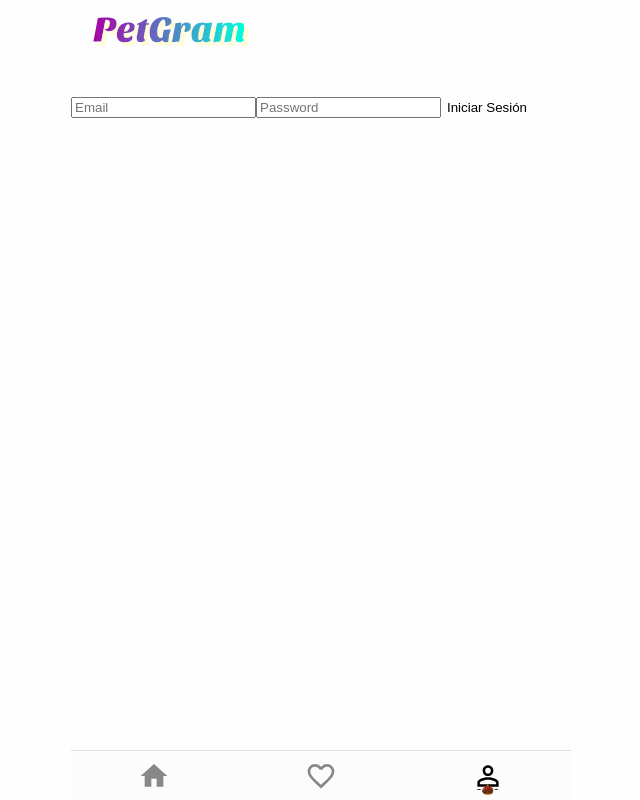
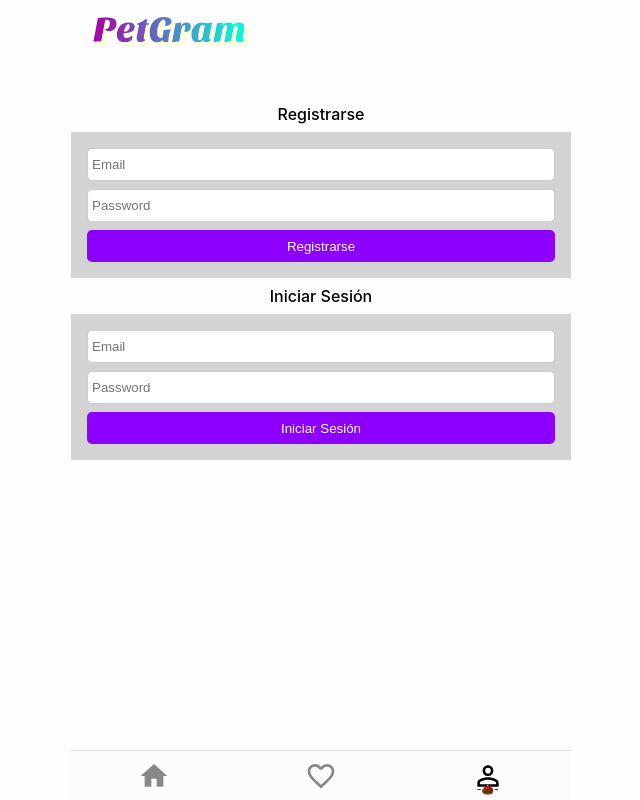
Before and after one commit to HASCA-GH/petgram, a React (Create React App) app: page /user in a window 1280 px wide. Shown: the whole page, without its empty margins (319-959 px from the left). Built offline with nearby package versions, Linux system fonts and the light colour scheme.

Commit message:
Add: Styling the form with styled-components.

```diff
--- a/src/components/UserForm/UserForm.js
+++ b/src/components/UserForm/UserForm.js
@@ -1,6 +1,6 @@
 import React, { useState } from 'react'
 import useInputValue from '../../hooks/useInputValue'
-
+import {Form, Input, Button, Title} from './styles'
 // const useInputValue = initialValue => {
 //     const [value, setValue] = useState(initialValue)
 //     const onChange = e => setValue(e.target.value)
@@ -8,20 +8,22 @@
 //     return {value, onChange}
 // }
 
-const UserForm = ({onSubmit}) => {
+const UserForm = ({onSubmit, title}) => {
     // const [email,setEmail] = useState('')
     // const [password,setPassword] = useState('')
     const email = useInputValue('')
     const password = useInputValue('')
 
   return (
-    <form onSubmit={onSubmit}>
+    <>
+        <Title>{title}</Title>
+        <Form onSubmit={onSubmit}>
             {/* <input
                 placeholder='Email'
                 value={email.value}
                 onChange={email.onChange} /> */}
             {/* Ojo con el res operator "...email" que implica utilizar todas las propiedades y métodos que están definidas en email. En otras palabras el value como el onChange pasarán como props al input, por lo que el anterior input comentado se simplifica de la forma:*/}
-        <input
+            <Input
                 placeholder='Email'
                 {...email} />
             {/* <input
@@ -30,12 +32,13 @@
                 value={password.value}
                 onChange={password.onChange} /> */}
             {/* Ojo con el res operator "...password" que implica utilizar todas las propiedades y métodos que están definidas en password. En otras palabras el value como el onChange pasarán como props al input, por lo que el anterior input comentado se simplifica de la forma:*/}
-        <input
+            <Input
                 type="password"
                 placeholder='Password'
                 {...password} />
-        <button>Iniciar Sesión</button>
-    </form>
+            <Button>{title}</Button>
+        </Form>
+    </>
   )
 }
 
--- /dev/null
+++ b/src/components/UserForm/styles.js
@@ -0,0 +1,33 @@
+import styled from 'styled-components'
+
+export const Form = styled.form`
+    padding: 16px 16px;
+    background-color:lightgrey;
+`
+export const Input = styled.input`
+    border: 1px solid #ccc;
+    border-radius: 5px;
+    margin-bottom: 8px;
+    padding: 8px 4px;
+    display: block;
+    width: 100%;
+`
+export const Button = styled.button`
+    background-color:#8d00ff;
+    border-radius: 5px;
+    color: #fff;
+    height: 32px;
+    display: block;
+    width: 100%;
+    text-align: center;
+`
+
+export const Title = styled.h2`
+    font-size: 16px;
+    font-weight: 500;
+    padding: 8px 0;
+    /* height: 32px;
+    display: block;
+    width: 100%; */
+    text-align: center;
+`
--- a/src/pages/NotRegisteredUser.js
+++ b/src/pages/NotRegisteredUser.js
@@ -8,7 +8,14 @@
       {
         ({activateAuth}) =>{
           return (
-            <UserForm onSubmit={activateAuth}/>
+            <>
+            <UserForm
+              title='Registrarse'
+              onSubmit={activateAuth}/>
+            <UserForm
+              title='Iniciar Sesión'
+              onSubmit={activateAuth}/>
+            </>
           )
         }
       }
```
Lines whose indentation alone changed are shown as unchanged.
